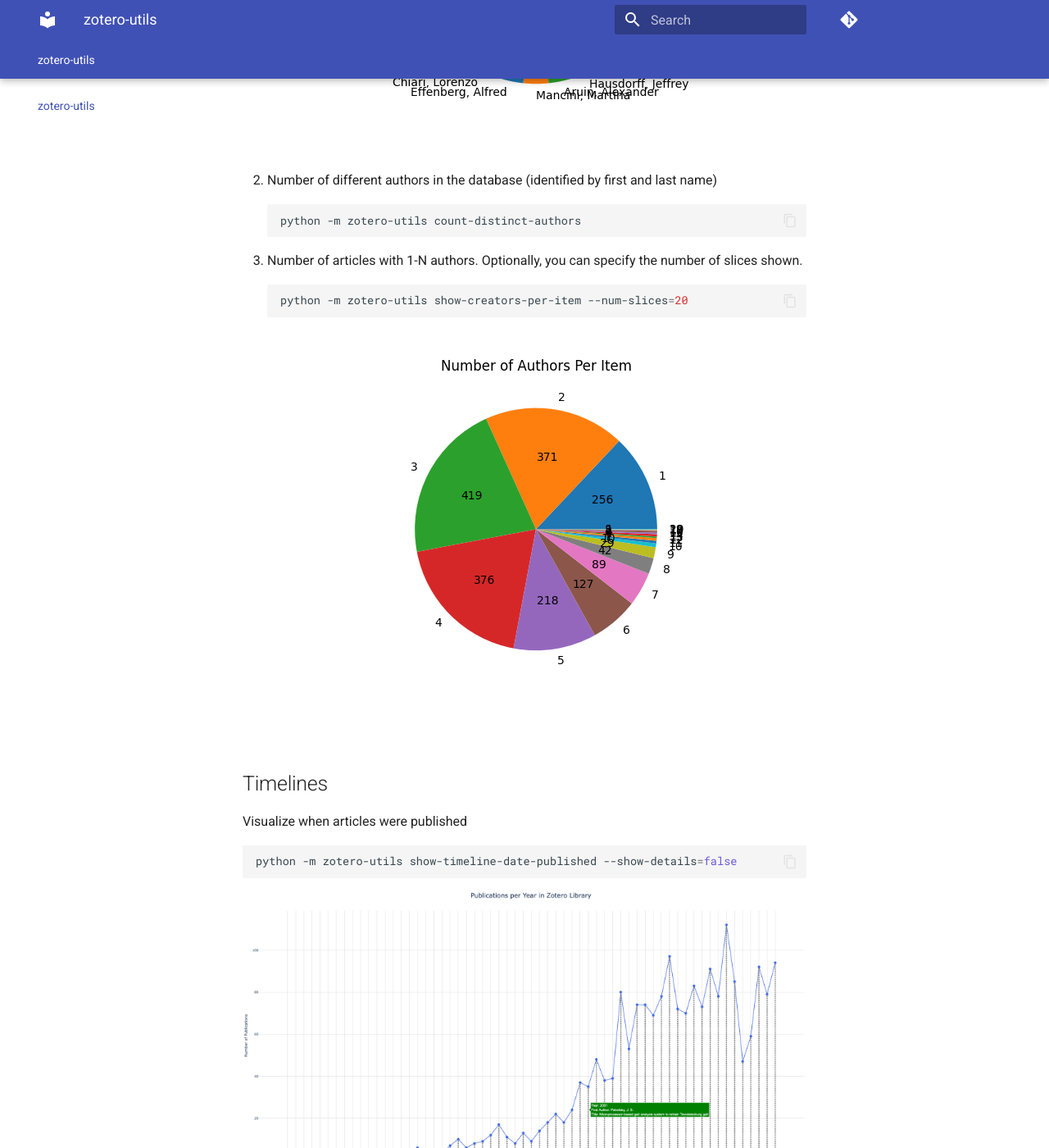
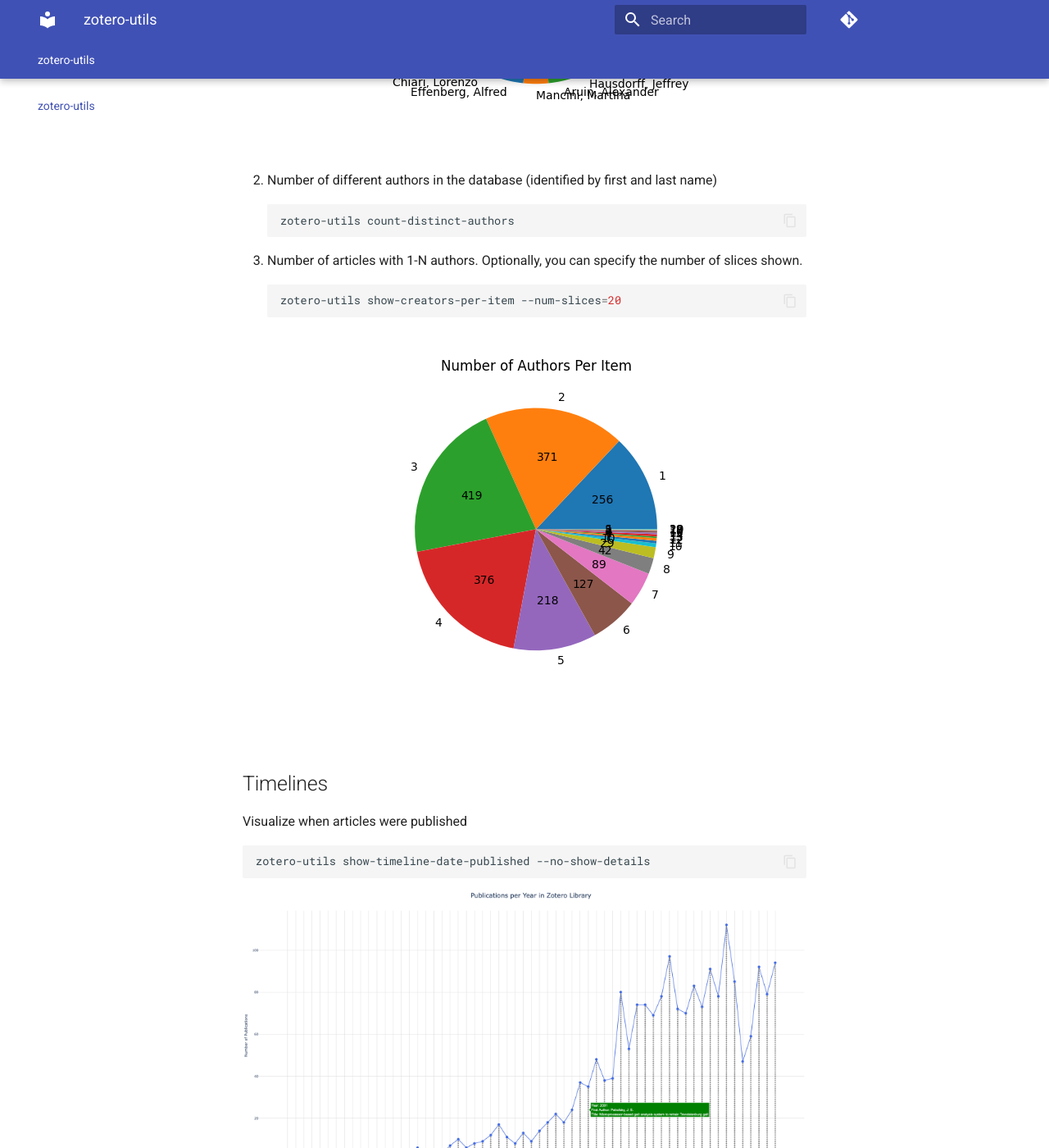
Before and after one commit to mtillman14/zotero_library_utils, an MkDocs documentation site: the page built from docs/index.md, in a window 1280 px wide and 1400 px high, scrolled down 1026 px. Shown: the whole window at 82% size. Built offline with MkDocs 1.6.1 and Material for MkDocs 9.7.7, drawn with Linux system fonts in a browser that asks for light colours; comment, search, counter and statistics services are not loaded.

Commit message:
updating docs

````diff
--- a/docs/index.md
+++ b/docs/index.md
@@ -13,25 +13,25 @@
 
 1. Number of articles from each author. Optionally, you can specify the number of slices shown.
 ```bash
-python -m zotero-utils show-items-per-creator --num-slices=20
+zotero-utils show-items-per-creator --num-slices=20
 ```
 ![Number of Articles from Top 20 Authors](show_items_per_creator.png)
 
 2. Number of different authors in the database (identified by first and last name)
 ```bash
-python -m zotero-utils count-distinct-authors
+zotero-utils count-distinct-authors
 ```
 
 3. Number of articles with 1-N authors. Optionally, you can specify the number of slices shown.
 ```bash
-python -m zotero-utils show-creators-per-item --num-slices=20
+zotero-utils show-creators-per-item --num-slices=20
 ```
 ![Number of Authors Per Article](show_creators_per_item.png)
 
 ## Timelines
 Visualize when articles were published
 ```bash
-python -m zotero-utils show-timeline-date-published --show-details=false
+zotero-utils show-timeline-date-published --no-show-details
 ```
 ![Article Publication Timeline](article_publication_timeline.png)
 
--- a/pyproject.toml
+++ b/pyproject.toml
@@ -5,7 +5,7 @@
 
 [project]
 name = "zotero_utils"
-version = '0.1.0'
+version = '0.1.1'
 description = 'Tools to locally analyze a Zotero library.'
 authors = [{name = "Mitchell Tillman", email ="mtillman14@gmail.com"}]
 dependencies = [
````
Also changed, not shown: README.md (+4 -4 lines).
